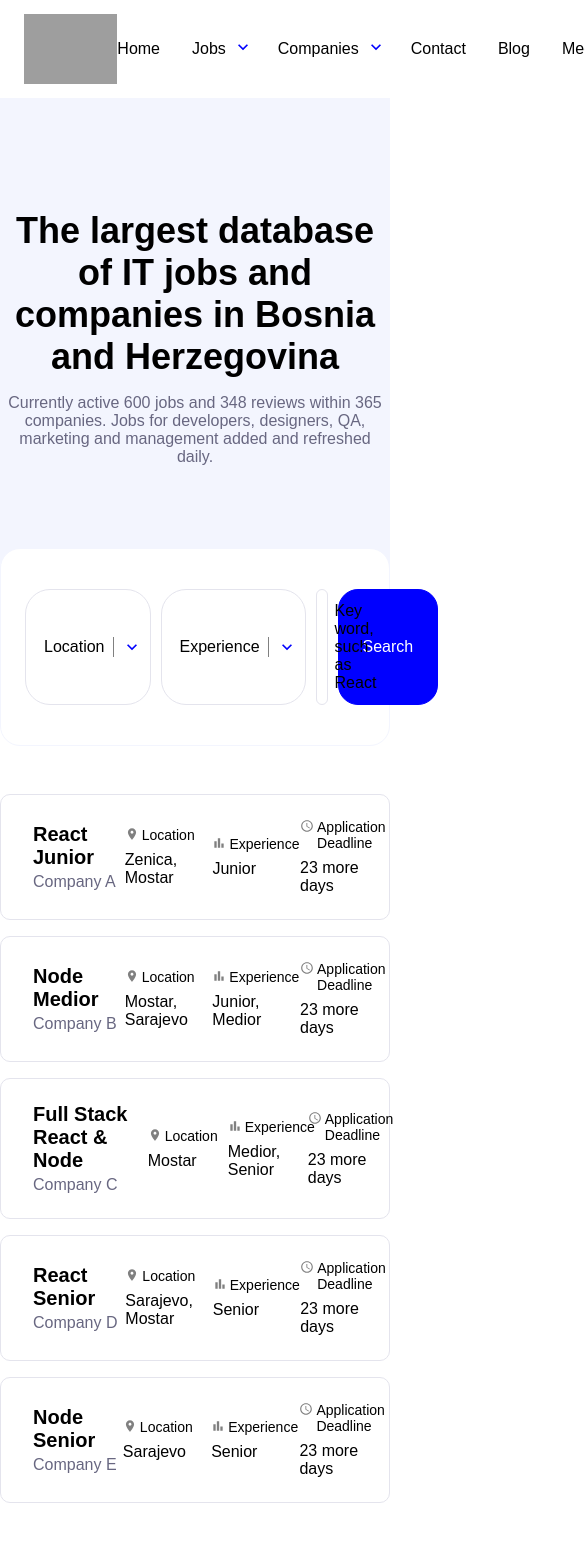
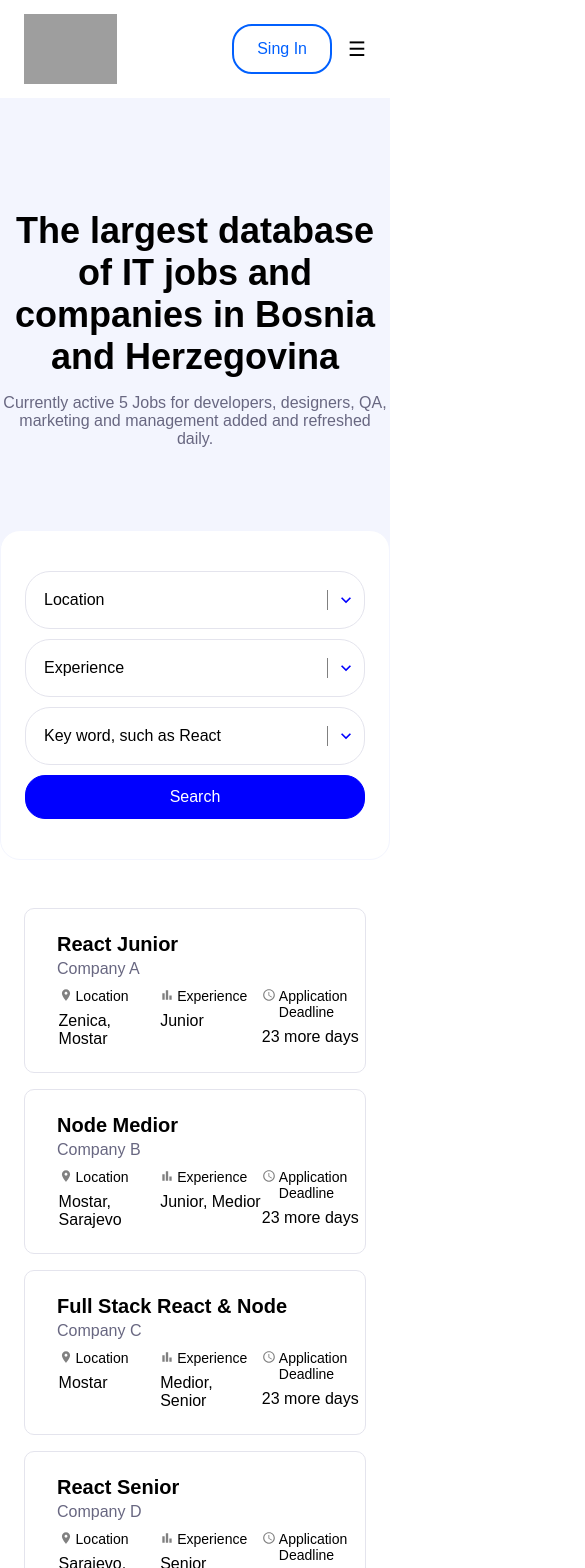
Before and after one commit to draganvasilj52/jobs, a React (Create React App) app: page / in a window 390 px wide. Shown: the top 1568 px of the page, 585 px wide, since content can reach past the window. Built offline with nearby package versions, Linux system fonts and the light colour scheme; grey boxes are pictures that could not be loaded.

Commit message:
added design

```diff
--- /dev/null
+++ b/src/common/HeaderSM.js
@@ -0,0 +1,23 @@
+import JobsDropdown from '../containers/Header/HeaderMiddle/dropdowns/JobsDropdown'
+import logo from '../images/logo.png'
+const HeaderSM = ({ setOpenBurger }) => {
+  return (
+    <div className="burger_main">
+      <div className="burger_main_top">
+        <div className="burger_main_top_logo">
+          <img src={logo} alt="logo" />
+          <span onClick={() => setOpenBurger((prev) => !prev)}>&#10005;</span>
+        </div>
+        <h3>Jobs</h3>
+        <div className="burger_main_top_options">
+          <JobsDropdown />
+        </div>
+      </div>
+      <div className="burger_main_bottom">
+        <button>Sign Up</button>
+      </div>
+    </div>
+  )
+}
+
+export default HeaderSM
--- a/src/common/Input.js
+++ b/src/common/Input.js
@@ -35,9 +35,10 @@ const Input = ({ item }) => {
     >
       <div name={item.name} className="inputDiv_left">
         {elements.length > 0
-          ? elements?.map((item) => (
+          ? elements?.map((item, index) => (
               <SelectedDropdownOptions
                 item={item}
+                key={index}
                 elements={elements}
                 setElements={setElements}
               />
--- a/src/containers/Header/index.js
+++ b/src/containers/Header/index.js
@@ -1,14 +1,32 @@
 import logo from '../../images/logo.png'
+import { useState } from 'react'
 import HeaderMiddle from './HeaderMiddle'
+import HeaderSM from '../../common/HeaderSM'
 
 function Header() {
+  const [openBurger, setOpenBurger] = useState(false)
+
   return (
-    <div className="header">
-      <img src={logo} alt="logo" />
-      <div className="header_middle">
-        <HeaderMiddle />
-      </div>
-      <button>Sing In</button>
+    <div className={` ${openBurger ? 'burger' : 'header'}`}>
+      {!openBurger ? (
+        <>
+          <img src={logo} alt="logo" />
+          <div className="header_middle">
+            <HeaderMiddle />
+          </div>
+          <div className="header_right">
+            <button>Sing In</button>
+            <div
+              onClick={() => setOpenBurger((prev) => !prev)}
+              className="header_right_two"
+            >
+              <span> &#9776;</span>
+            </div>
+          </div>
+        </>
+      ) : (
+        <HeaderSM setOpenBurger={setOpenBurger} />
+      )}
     </div>
   )
 }
--- a/src/containers/SectionContainer.js
+++ b/src/containers/SectionContainer.js
@@ -1,4 +1,8 @@
+import { useSelector } from 'react-redux'
+
 const SectionContainer = () => {
+  const jobs = useSelector((state) => state.data.jobsList)
+
   return (
     <section className="infoSection">
       <div className="infoSection_mainContainer">
@@ -7,9 +11,8 @@ const SectionContainer = () => {
           Herzegovina
         </h1>
         <p>
-          Currently active 600 jobs and 348 reviews within 365 companies. Jobs
-          for developers, designers, QA, marketing and management added and
-          refreshed daily.
+          Currently active {jobs.length} Jobs for developers, designers, QA,
+          marketing and management added and refreshed daily.
         </p>
       </div>
     </section>
--- a/src/scss/config.scss
+++ b/src/scss/config.scss
@@ -16,3 +16,23 @@ $companycolor: #686781;
   align-items: $align-items;
   justify-content: $justify-content;
 }
+
+@mixin button {
+  cursor: pointer;
+  color: #0160fe;
+  background-color: white;
+  font-size: 16px;
+  height: 50px;
+  padding: 10px 18px;
+  border: 2px solid #0160fe;
+  border-radius: 20px;
+  width: 100px;
+  display: inline-flex;
+  align-items: center;
+  justify-content: center;
+  transition: background-color 0.3s;
+  &:hover {
+    color: white;
+    background-color: #0160fe;
+  }
+}
--- a/src/scss/header.scss
+++ b/src/scss/header.scss
@@ -1,3 +1,49 @@
+.burger {
+  height: 100vh;
+
+  &_main {
+    @include flex(column, center, none);
+    height: 100%;
+
+    &_top {
+      height: 90vh;
+      @include flex(column, none, none);
+      padding: 30px;
+
+      h3 {
+        margin-bottom: 30px;
+      }
+
+      &_logo {
+        @include flex(none, center, space-between);
+        margin-bottom: 20px;
+
+        img {
+          max-width: 100%;
+          height: 50px;
+        }
+
+        span {
+          font-size: 20px;
+          cursor: pointer;
+          color: black;
+        }
+      }
+
+      &_options {
+        @include flex(column, none, none);
+      }
+    }
+
+    &_bottom {
+      @include flex(column, center, center);
+      button {
+        @include button;
+      }
+    }
+  }
+}
+
 .header {
   padding-left: 24px;
   padding-right: 24px;
@@ -9,27 +55,42 @@
     height: 70px;
   }
 
-  button {
-    cursor: pointer;
-    color: #0160fe;
-    background-color: white;
-    font-size: 16px;
-    height: 50px;
-    padding: 12px 24px;
-    border: 2px solid #0160fe;
-    border-radius: 20px;
-    display: inline-flex;
+  &_right {
+    display: flex;
     align-items: center;
-    transition: background-color 0.3s;
-    &:hover {
-      color: white;
-      background-color: #0160fe;
+
+    button {
+      @include button;
+    }
+
+    &_two {
+      display: none;
+      padding-left: 16px;
+      span {
+        cursor: pointer;
+        color: black;
+        font-size: 20px;
+      }
+
+      @media (max-width: 768px) {
+        display: flex;
+      }
     }
   }
 
   &_middle {
     @include flex(none, center, space-between);
     height: 100%;
+
+    @media (max-width: 1024px) {
+      width: 100%;
+      @include flex(none, center, flex-start);
+      margin-left: 10px;
+    }
+
+    @media (max-width: 768px) {
+      display: none;
+    }
 
     &_relative {
       position: relative;
--- a/src/scss/jobs.scss
+++ b/src/scss/jobs.scss
@@ -3,6 +3,10 @@
   max-width: 1024px;
   @include flex(column, center, center);
   background-color: white;
+
+  @media (max-width: 1024px) {
+    padding: 0 24px;
+  }
 
   &_item {
     padding: 24px 0px 24px 32px;
@@ -10,10 +14,26 @@
     margin-bottom: 16px;
     border-radius: 10px;
     @include flex(row, center, space-between);
+
+    @media (max-width: 768px) {
+      @include flex(column, flex-start, center);
+    }
+
     width: 100%;
+    transition: all 0.3s ease;
+    cursor: pointer;
+
+    &:hover {
+      border-color: blue;
+      transform: translateY(-5px);
+    }
 
     &_left {
       @include flex(column, none, none);
+
+      @media (max-width: 768px) {
+        margin-bottom: 10px;
+      }
 
       h3 {
         font-size: 20px;
@@ -28,6 +48,10 @@
       @include flex(row, center, center);
       max-width: 512px;
       width: 100%;
+
+      @media (max-width: 768px) {
+        align-items: flex-start;
+      }
 
       &_info {
         @include flex(column, none, none);
--- a/src/scss/search.scss
+++ b/src/scss/search.scss
@@ -9,8 +9,18 @@
   background-color: white;
   border-radius: 20px;
   grid-template-columns: repeat(5, 1fr);
-  :nth-child(3) {
-    grid-column: 3 / span 2;
+  @media (min-width: 1024px) {
+    :nth-child(3) {
+      grid-column: 3 / span 2;
+    }
+  }
+
+  @media (max-width: 1024px) {
+    grid-template-columns: repeat(2, 1fr);
+  }
+
+  @media (max-width: 768px) {
+    grid-template-columns: repeat(1, 1fr);
   }
 
   button {
@@ -65,6 +75,7 @@
     height: 200px;
     top: 65px;
     margin-left: -12px;
+    z-index: 20;
     border: 1px solid #e4e4ed;
     background-color: white;
     :first-child {
```
Also changed, not shown: src/containers/Footer.js (deleted).
